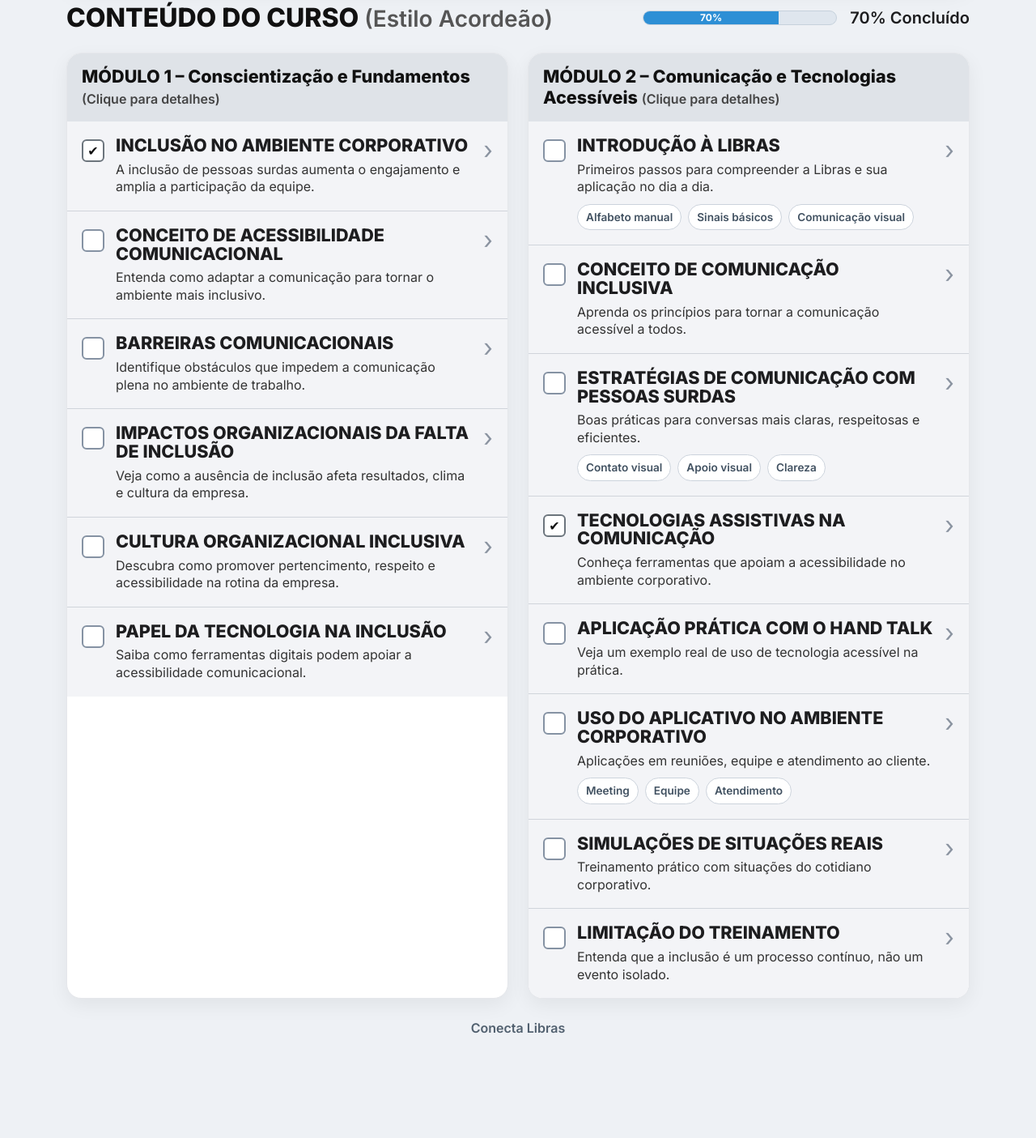
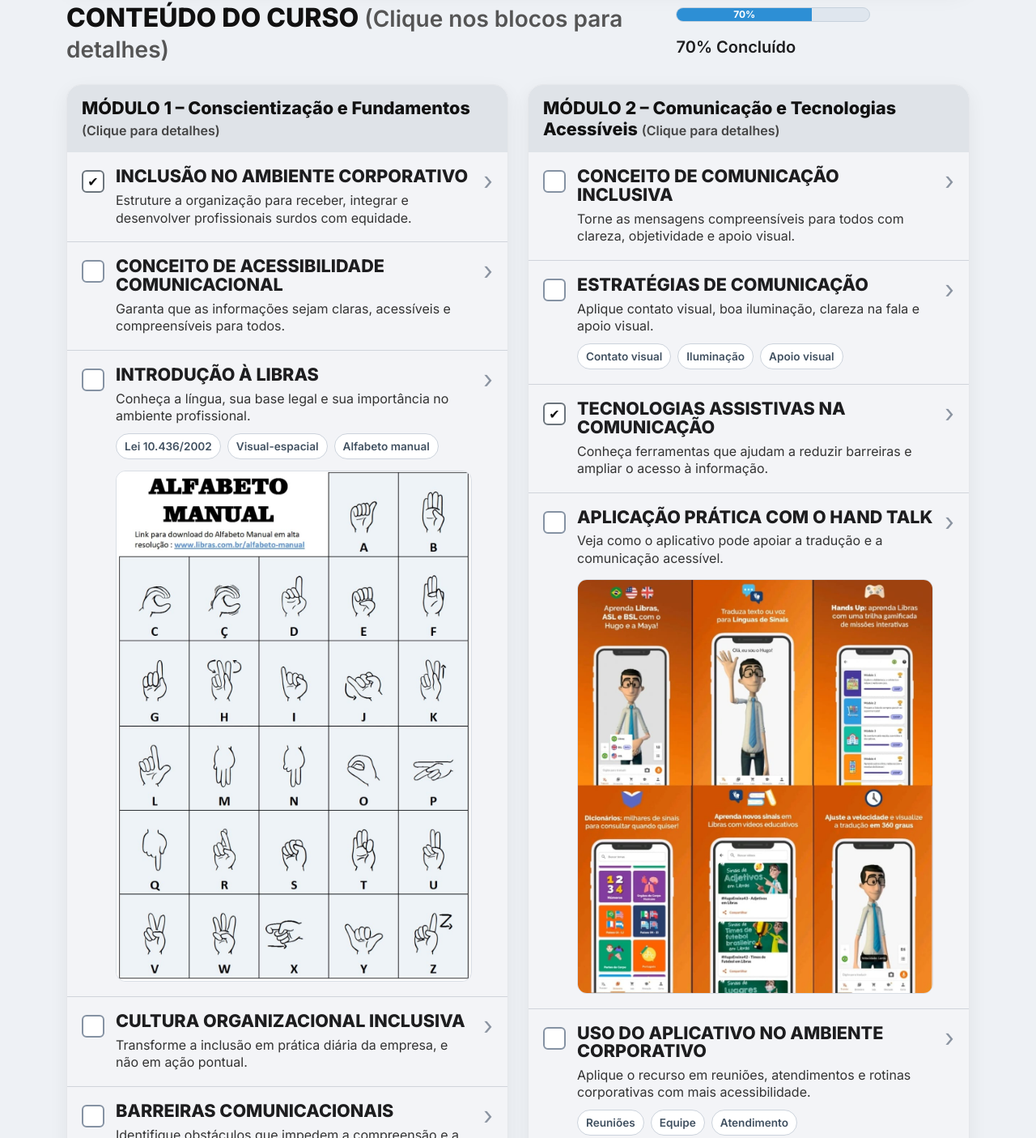
Before and after one commit to DenilsonS0/site, a plain HTML site: page index.html in a window 1280 px wide. Shown: the part 723-2128 px from the top of the page at 81% size. Before the commit the page ends 2068 px from the top, so only its background shows below. Drawn offline with nearby package versions, Linux system fonts and the light colour scheme.

Commit message:
Atualiza site Conecta Libras com textos e imagens

```diff
--- a/index.html
+++ b/index.html
@@ -277,6 +277,14 @@
       color: #415161;
     }
 
+    .item-image {
+      width: 100%;
+      margin-top: 14px;
+      border-radius: 12px;
+      border: 1px solid #d9dee5;
+      display: block;
+    }
+
     .footer-note {
       color: #51606f;
       font-weight: 600;
@@ -289,6 +297,15 @@
 
     .modal-header .btn-close {
       filter: invert(1);
+    }
+
+    .modal-body ul {
+      padding-left: 1.2rem;
+      margin-bottom: 0;
+    }
+
+    .modal-body li {
+      margin-bottom: 8px;
     }
 
     @media (max-width: 991px) {
@@ -311,7 +328,7 @@
             <div class="logo-icon">🤟</div>
             <div>
               <h2 class="brand-title">Conecta <span>Libras</span></h2>
-              <p class="brand-subtitle">Inclusite que Comunica</p>
+              <p class="brand-subtitle">Inclusão que Comunica</p>
             </div>
           </div>
 
@@ -340,7 +357,7 @@
     </section>
 
     <div class="d-flex flex-column flex-lg-row justify-content-between align-items-lg-center gap-3 mb-4">
-      <h3 class="section-title mb-0">CONTEÚDO DO CURSO <small>(Estilo Acordeão)</small></h3>
+      <h3 class="section-title mb-0">CONTEÚDO DO CURSO <small>(Clique nos blocos para detalhes)</small></h3>
       <div class="progress-wrapper">
         <div class="progress custom-progress">
           <div class="progress-bar" role="progressbar" style="width: 70%;" aria-valuenow="70" aria-valuemin="0" aria-valuemax="100">70%</div>
@@ -354,56 +371,86 @@
         <div class="module-card">
           <div class="module-header">MÓDULO 1 – Conscientização e Fundamentos <span>(Clique para detalhes)</span></div>
 
-          <div class="course-item" data-bs-toggle="modal" data-bs-target="#itemModal" data-title="Inclusão no Ambiente Corporativo" data-content="A inclusão de pessoas surdas no ambiente corporativo fortalece a diversidade, melhora a colaboração da equipe e cria uma cultura organizacional mais humana e acessível.">
+          <div class="course-item"
+               data-bs-toggle="modal"
+               data-bs-target="#itemModal"
+               data-title="Inclusão no Ambiente Corporativo"
+               data-content="Inclusão no ambiente corporativo é o processo de estruturar a organização para receber, integrar e desenvolver profissionais surdos com equidade. Envolve garantir autonomia, acesso à informação e condições adequadas para o desempenho das atividades. Não se trata apenas de contratar, mas de assegurar participação plena em todas as etapas da jornada do colaborador. Exemplos práticos: entrevistas com apoio de intérprete, divulgação de vagas com recursos acessíveis, uso de ferramentas digitais, treinamentos com recursos visuais e compartilhamento de informações internas de forma acessível.">
             <div class="check completed">✔</div>
             <div class="item-content">
               <div class="item-title">Inclusão no Ambiente Corporativo</div>
-              <p class="item-text">A inclusão de pessoas surdas aumenta o engajamento e amplia a participação da equipe.</p>
+              <p class="item-text">Estruture a organização para receber, integrar e desenvolver profissionais surdos com equidade.</p>
             </div>
             <div class="arrow">›</div>
           </div>
 
-          <div class="course-item" data-bs-toggle="modal" data-bs-target="#itemModal" data-title="Conceito de Acessibilidade Comunicacional" data-content="A acessibilidade comunicacional garante que todas as pessoas consigam receber, compreender e trocar informações de forma clara, respeitosa e eficiente.">
+          <div class="course-item"
+               data-bs-toggle="modal"
+               data-bs-target="#itemModal"
+               data-title="Conceito de Acessibilidade Comunicacional"
+               data-content="A acessibilidade comunicacional refere-se à eliminação de barreiras que dificultam ou impedem a compreensão das informações por diferentes públicos, especialmente pessoas surdas. No ambiente corporativo, significa garantir que todas as mensagens sejam transmitidas de maneira clara, acessível e compreensível. Exemplos: uso de legendas em vídeos, recursos visuais em apresentações, intérprete de Libras em reuniões e eventos, tecnologias assistivas e sinalizações visuais para avisos e alertas.">
             <div class="check"></div>
             <div class="item-content">
               <div class="item-title">Conceito de Acessibilidade Comunicacional</div>
-              <p class="item-text">Entenda como adaptar a comunicação para tornar o ambiente mais inclusivo.</p>
+              <p class="item-text">Garanta que as informações sejam claras, acessíveis e compreensíveis para todos.</p>
             </div>
             <div class="arrow">›</div>
           </div>
 
-          <div class="course-item" data-bs-toggle="modal" data-bs-target="#itemModal" data-title="Barreiras Comunicacionais" data-content="Barreiras comunicacionais surgem quando a informação não chega de forma acessível. Isso pode acontecer por falta de Libras, ausência de legendas, excesso de ruído ou falta de preparo da equipe.">
+          <div class="course-item"
+               data-bs-toggle="modal"
+               data-bs-target="#itemModal"
+               data-title="Introdução à Libras"
+               data-content="A Libras é a língua utilizada pela comunidade surda no Brasil. Trata-se de uma língua de modalidade visual-espacial, com estrutura gramatical própria, independente da língua portuguesa. Não deve ser confundida com mímica ou gestos improvisados. A Libras foi reconhecida pela Lei nº 10.436/2002 e regulamentada pelo Decreto nº 5.626/2005. O conhecimento básico sobre Libras contribui para a redução de barreiras na comunicação, interações mais respeitosas e maior integração de profissionais surdos na equipe.">
             <div class="check"></div>
             <div class="item-content">
-              <div class="item-title">Barreiras Comunicacionais</div>
-              <p class="item-text">Identifique obstáculos que impedem a comunicação plena no ambiente de trabalho.</p>
+              <div class="item-title">Introdução à Libras</div>
+              <p class="item-text">Conheça a língua, sua base legal e sua importância no ambiente profissional.</p>
+              <div class="mini-tags">
+                <span class="mini-tag">Lei 10.436/2002</span>
+                <span class="mini-tag">Visual-espacial</span>
+                <span class="mini-tag">Alfabeto manual</span>
+              </div>
+              <img src="IMG/alfabeto.jpg" alt="Alfabeto manual em Libras" class="item-image">
             </div>
             <div class="arrow">›</div>
           </div>
 
-          <div class="course-item" data-bs-toggle="modal" data-bs-target="#itemModal" data-title="Impactos Organizacionais da Falta de Inclusão" data-content="Quando não há inclusão, a empresa perde produtividade, reduz o pertencimento da equipe e pode afastar talentos. Inclusão é estratégia, não apenas obrigação.">
+          <div class="course-item"
+               data-bs-toggle="modal"
+               data-bs-target="#itemModal"
+               data-title="Cultura Organizacional Inclusiva"
+               data-content="Cultura organizacional inclusiva é aquela em que a diversidade e a inclusão estão incorporadas aos valores, práticas e decisões da empresa. Não se limita ao cumprimento de exigências legais, mas se reflete no comportamento das lideranças e na rotina das equipes. Ações possíveis: palestras e sensibilização, workshops básicos de Libras, grupos de afinidade, capacitação de lideranças e inclusão do tema acessibilidade em treinamentos corporativos. Impactos: melhoria do clima, maior retenção de talentos, fortalecimento da marca empregadora e estímulo à inovação.">
             <div class="check"></div>
             <div class="item-content">
-              <div class="item-title">Impactos Organizacionais da Falta de Inclusão</div>
-              <p class="item-text">Veja como a ausência de inclusão afeta resultados, clima e cultura da empresa.</p>
+              <div class="item-title">Cultura Organizacional Inclusiva</div>
+              <p class="item-text">Transforme a inclusão em prática diária da empresa, e não em ação pontual.</p>
             </div>
             <div class="arrow">›</div>
           </div>
 
-          <div class="course-item" data-bs-toggle="modal" data-bs-target="#itemModal" data-title="Cultura Organizacional Inclusiva" data-content="Uma cultura organizacional inclusiva valoriza respeito, acessibilidade, escuta ativa e oportunidades reais para todas as pessoas.">
+          <div class="course-item"
+               data-bs-toggle="modal"
+               data-bs-target="#itemModal"
+               data-title="Barreiras Comunicacionais"
+               data-content="Barreiras comunicacionais surgem quando a informação não chega de forma acessível. Isso pode acontecer pela ausência de Libras, falta de legendas, excesso de ruído, comunicação pouco visual ou falta de preparo da equipe. Identificar e reduzir essas barreiras é essencial para promover participação plena e equidade no ambiente de trabalho.">
             <div class="check"></div>
             <div class="item-content">
-              <div class="item-title">Cultura Organizacional Inclusiva</div>
-              <p class="item-text">Descubra como promover pertencimento, respeito e acessibilidade na rotina da empresa.</p>
+              <div class="item-title">Barreiras Comunicacionais</div>
+              <p class="item-text">Identifique obstáculos que impedem a compreensão e a participação plena no trabalho.</p>
             </div>
             <div class="arrow">›</div>
           </div>
 
-          <div class="course-item" data-bs-toggle="modal" data-bs-target="#itemModal" data-title="Papel da Tecnologia na Inclusão" data-content="A tecnologia pode aproximar pessoas e reduzir barreiras por meio de aplicativos, legendas automáticas, videochamadas acessíveis e recursos visuais.">
+          <div class="course-item"
+               data-bs-toggle="modal"
+               data-bs-target="#itemModal"
+               data-title="Papel da Tecnologia na Inclusão"
+               data-content="A tecnologia pode aproximar pessoas e reduzir barreiras por meio de aplicativos, legendas automáticas, ferramentas de transcrição, plataformas acessíveis e recursos visuais. Seu uso, combinado com boas práticas inclusivas, fortalece a acessibilidade e amplia a participação de pessoas surdas no ambiente corporativo.">
             <div class="check"></div>
             <div class="item-content">
               <div class="item-title">Papel da Tecnologia na Inclusão</div>
-              <p class="item-text">Saiba como ferramentas digitais podem apoiar a acessibilidade comunicacional.</p>
+              <p class="item-text">Use recursos digitais para tornar a comunicação mais acessível e eficiente.</p>
             </div>
             <div class="arrow">›</div>
           </div>
@@ -414,68 +461,75 @@
         <div class="module-card">
           <div class="module-header">MÓDULO 2 – Comunicação e Tecnologias Acessíveis <span>(Clique para detalhes)</span></div>
 
-          <div class="course-item" data-bs-toggle="modal" data-bs-target="#itemModal" data-title="Introdução à Libras" data-content="Este tópico apresenta noções básicas da Língua Brasileira de Sinais, sua importância e formas de aplicação inicial no ambiente corporativo.">
+          <div class="course-item"
+               data-bs-toggle="modal"
+               data-bs-target="#itemModal"
+               data-title="Conceito de Comunicação Inclusiva"
+               data-content="Comunicação inclusiva consiste na adaptação intencional da forma e do conteúdo das mensagens para garantir que todos os colaboradores compreendam a informação, independentemente de suas condições de comunicação. No contexto de pessoas surdas, isso envolve priorizar clareza, objetividade e recursos visuais como apoio à transmissão da mensagem.">
             <div class="check"></div>
             <div class="item-content">
-              <div class="item-title">Introdução à Libras</div>
-              <p class="item-text">Primeiros passos para compreender a Libras e sua aplicação no dia a dia.</p>
+              <div class="item-title">Conceito de Comunicação Inclusiva</div>
+              <p class="item-text">Torne as mensagens compreensíveis para todos com clareza, objetividade e apoio visual.</p>
+            </div>
+            <div class="arrow">›</div>
+          </div>
+
+          <div class="course-item"
+               data-bs-toggle="modal"
+               data-bs-target="#itemModal"
+               data-title="Estratégias de Comunicação"
+               data-content="Checklist prático: mantenha contato visual com a pessoa durante a comunicação; posicione-se em locais bem iluminados; fale com clareza e velocidade natural; use apoio visual, anotações, aplicativos de texto e apresentações sempre que necessário. A comunicação eficaz depende da combinação entre clareza, visibilidade e validação do entendimento.">
+            <div class="check"></div>
+            <div class="item-content">
+              <div class="item-title">Estratégias de Comunicação</div>
+              <p class="item-text">Aplique contato visual, boa iluminação, clareza na fala e apoio visual.</p>
               <div class="mini-tags">
-                <span class="mini-tag">Alfabeto manual</span>
-                <span class="mini-tag">Sinais básicos</span>
-                <span class="mini-tag">Comunicação visual</span>
+                <span class="mini-tag">Contato visual</span>
+                <span class="mini-tag">Iluminação</span>
+                <span class="mini-tag">Apoio visual</span>
               </div>
             </div>
             <div class="arrow">›</div>
           </div>
 
-          <div class="course-item" data-bs-toggle="modal" data-bs-target="#itemModal" data-title="Conceito de Comunicação Inclusiva" data-content="Comunicação inclusiva é aquela que considera diferentes necessidades, utiliza linguagem clara e garante que todos possam participar de forma efetiva.">
-            <div class="check"></div>
+          <div class="course-item"
+               data-bs-toggle="modal"
+               data-bs-target="#itemModal"
+               data-title="Tecnologias Assistivas na Comunicação"
+               data-content="Tecnologias assistivas são recursos digitais ou físicos que atuam como apoio à comunicação entre pessoas surdas e ouvintes, reduzindo barreiras e ampliando o acesso à informação no ambiente corporativo. Sugestões para o trabalho: Google Meet e Microsoft Teams com legendas automáticas, Hand Talk para interações rápidas, sistemas de alerta visual e ferramentas de transcrição automática.">
+            <div class="check completed">✔</div>
             <div class="item-content">
-              <div class="item-title">Conceito de Comunicação Inclusiva</div>
-              <p class="item-text">Aprenda os princípios para tornar a comunicação acessível a todos.</p>
+              <div class="item-title">Tecnologias Assistivas na Comunicação</div>
+              <p class="item-text">Conheça ferramentas que ajudam a reduzir barreiras e ampliar o acesso à informação.</p>
             </div>
             <div class="arrow">›</div>
           </div>
 
-          <div class="course-item" data-bs-toggle="modal" data-bs-target="#itemModal" data-title="Estratégias de Comunicação com Pessoas Surdas" data-content="Algumas estratégias incluem manter contato visual, falar com clareza, usar apoio visual, evitar barreiras físicas e conhecer recursos de acessibilidade.">
+          <div class="course-item"
+               data-bs-toggle="modal"
+               data-bs-target="#itemModal"
+               data-title="Aplicação Prática com o Hand Talk"
+               data-content="O Hand Talk é um aplicativo de tecnologia assistiva que realiza a tradução de textos e áudios para Libras por meio de avatares virtuais, como Hugo e Maya. A ferramenta serve como apoio à comunicação básica e ao estudo, contribuindo para a compreensão de conteúdos escritos ou falados em situações do dia a dia. No ambiente corporativo, pode ser usado em comunicações rápidas, instruções simples, atendimentos iniciais e interações pontuais.">
             <div class="check"></div>
             <div class="item-content">
-              <div class="item-title">Estratégias de Comunicação com Pessoas Surdas</div>
-              <p class="item-text">Boas práticas para conversas mais claras, respeitosas e eficientes.</p>
-              <div class="mini-tags">
-                <span class="mini-tag">Contato visual</span>
-                <span class="mini-tag">Apoio visual</span>
-                <span class="mini-tag">Clareza</span>
-              </div>
+              <div class="item-title">Aplicação Prática com o Hand Talk</div>
+              <p class="item-text">Veja como o aplicativo pode apoiar a tradução e a comunicação acessível.</p>
+              <img src="IMG/handtalk.jpg" alt="Aplicativo Hand Talk" class="item-image">
             </div>
             <div class="arrow">›</div>
           </div>
 
-          <div class="course-item" data-bs-toggle="modal" data-bs-target="#itemModal" data-title="Tecnologias Assistivas na Comunicação" data-content="Aplicativos de tradução, plataformas com legendas, intérpretes remotos e ferramentas digitais ajudam na inclusão e na autonomia comunicacional.">
-            <div class="check completed">✔</div>
-            <div class="item-content">
-              <div class="item-title">Tecnologias Assistivas na Comunicação</div>
-              <p class="item-text">Conheça ferramentas que apoiam a acessibilidade no ambiente corporativo.</p>
-            </div>
-            <div class="arrow">›</div>
-          </div>
-
-          <div class="course-item" data-bs-toggle="modal" data-bs-target="#itemModal" data-title="Aplicação Prática com o Hand Talk" data-content="Neste tópico, o grupo poderá entender como utilizar aplicativos como o Hand Talk para facilitar a comunicação entre pessoas ouvintes e surdas.">
-            <div class="check"></div>
-            <div class="item-content">
-              <div class="item-title">Aplicação Prática com o Hand Talk</div>
-              <p class="item-text">Veja um exemplo real de uso de tecnologia acessível na prática.</p>
-            </div>
-            <div class="arrow">›</div>
-          </div>
-
-          <div class="course-item" data-bs-toggle="modal" data-bs-target="#itemModal" data-title="Uso do Aplicativo no Ambiente Corporativo" data-content="O uso de aplicativos pode apoiar reuniões, atendimento ao cliente, integração da equipe e treinamentos internos com mais acessibilidade.">
+          <div class="course-item"
+               data-bs-toggle="modal"
+               data-bs-target="#itemModal"
+               data-title="Uso do Aplicativo no Ambiente Corporativo"
+               data-content="O uso do aplicativo pode apoiar reuniões, atendimentos, integração de equipe, treinamentos internos e comunicações rápidas. O Hand Talk é um recurso complementar de acessibilidade e não substitui intérpretes de Libras em situações formais ou de maior complexidade comunicacional.">
             <div class="check"></div>
             <div class="item-content">
               <div class="item-title">Uso do Aplicativo no Ambiente Corporativo</div>
-              <p class="item-text">Aplicações em reuniões, equipe e atendimento ao cliente.</p>
+              <p class="item-text">Aplique o recurso em reuniões, atendimentos e rotinas corporativas com mais acessibilidade.</p>
               <div class="mini-tags">
-                <span class="mini-tag">Meeting</span>
+                <span class="mini-tag">Reuniões</span>
                 <span class="mini-tag">Equipe</span>
                 <span class="mini-tag">Atendimento</span>
               </div>
@@ -483,20 +537,28 @@
             <div class="arrow">›</div>
           </div>
 
-          <div class="course-item" data-bs-toggle="modal" data-bs-target="#itemModal" data-title="Simulações de Situações Reais" data-content="Simulações ajudam a praticar a comunicação inclusiva em cenários reais, como entrevistas, atendimento, reuniões e integração de novos colaboradores.">
+          <div class="course-item"
+               data-bs-toggle="modal"
+               data-bs-target="#itemModal"
+               data-title="Atividades Práticas"
+               data-content="Atividade 1: digite seu nome no Hand Talk e observe a tradução em Libras. Atividade 2: traduza expressões como Bom dia e Tudo bem. Atividade 3: traduza palavras do contexto profissional, como Reunião e E-mail. Atividade 4: utilize a função de áudio e fale a expressão Obrigado para observar a tradução em Libras.">
             <div class="check"></div>
             <div class="item-content">
-              <div class="item-title">Simulações de Situações Reais</div>
-              <p class="item-text">Treinamento prático com situações do cotidiano corporativo.</p>
+              <div class="item-title">Atividades Práticas</div>
+              <p class="item-text">Pratique com nome em Libras, cumprimentos, palavras do trabalho e tradução por áudio.</p>
             </div>
             <div class="arrow">›</div>
           </div>
 
-          <div class="course-item" data-bs-toggle="modal" data-bs-target="#itemModal" data-title="Limitação do Treinamento" data-content="O treinamento oferece base inicial, mas a inclusão exige continuidade, prática, escuta ativa e compromisso da organização ao longo do tempo.">
+          <div class="course-item"
+               data-bs-toggle="modal"
+               data-bs-target="#itemModal"
+               data-title="Limitação do Treinamento"
+               data-content="O treinamento oferece base inicial, mas a inclusão exige continuidade, prática, escuta ativa e compromisso da organização ao longo do tempo. A tecnologia amplia a acessibilidade, mas sua efetividade depende da combinação com práticas inclusivas no dia a dia.">
             <div class="check"></div>
             <div class="item-content">
               <div class="item-title">Limitação do Treinamento</div>
-              <p class="item-text">Entenda que a inclusão é um processo contínuo, não um evento isolado.</p>
+              <p class="item-text">Entenda que a inclusão é um processo contínuo, e não um evento isolado.</p>
             </div>
             <div class="arrow">›</div>
           </div>
@@ -508,7 +570,7 @@
   </div>
 
   <div class="modal fade" id="itemModal" tabindex="-1" aria-hidden="true">
-    <div class="modal-dialog modal-dialog-centered">
+    <div class="modal-dialog modal-dialog-centered modal-lg">
       <div class="modal-content rounded-4 border-0 shadow-lg">
         <div class="modal-header border-0">
           <h5 class="modal-title fw-bold" id="modalItemTitle">Título</h5>
@@ -529,14 +591,18 @@
           <button type="button" class="btn-close" data-bs-dismiss="modal" aria-label="Fechar"></button>
         </div>
         <div class="modal-body p-4">
-          <p class="mb-3">Este treinamento foi criado para promover inclusão de pessoas surdas no ambiente corporativo.</p>
+          <p class="mb-3">
+            Este treinamento foi criado para promover a inclusão de pessoas surdas no ambiente corporativo por meio de conteúdos sobre Libras, comunicação inclusiva e tecnologias acessíveis.
+          </p>
           <ul>
-            <li>Fundamentos da inclusão</li>
-            <li>Noções básicas de Libras</li>
-            <li>Comunicação inclusiva</li>
-            <li>Tecnologias assistivas</li>
+            <li>Fundamentos da Libras e inclusão no trabalho</li>
+            <li>Acessibilidade comunicacional</li>
+            <li>Estratégias práticas de comunicação</li>
+            <li>Tecnologias assistivas e uso do Hand Talk</li>
           </ul>
-          <p class="mb-0">Você pode trocar este conteúdo por informações do grupo, datas do treinamento ou links de inscrição.</p>
+          <p class="mt-3 mb-0">
+            Clique nos blocos do curso para visualizar os detalhes de cada tema.
+          </p>
         </div>
       </div>
     </div>
```
